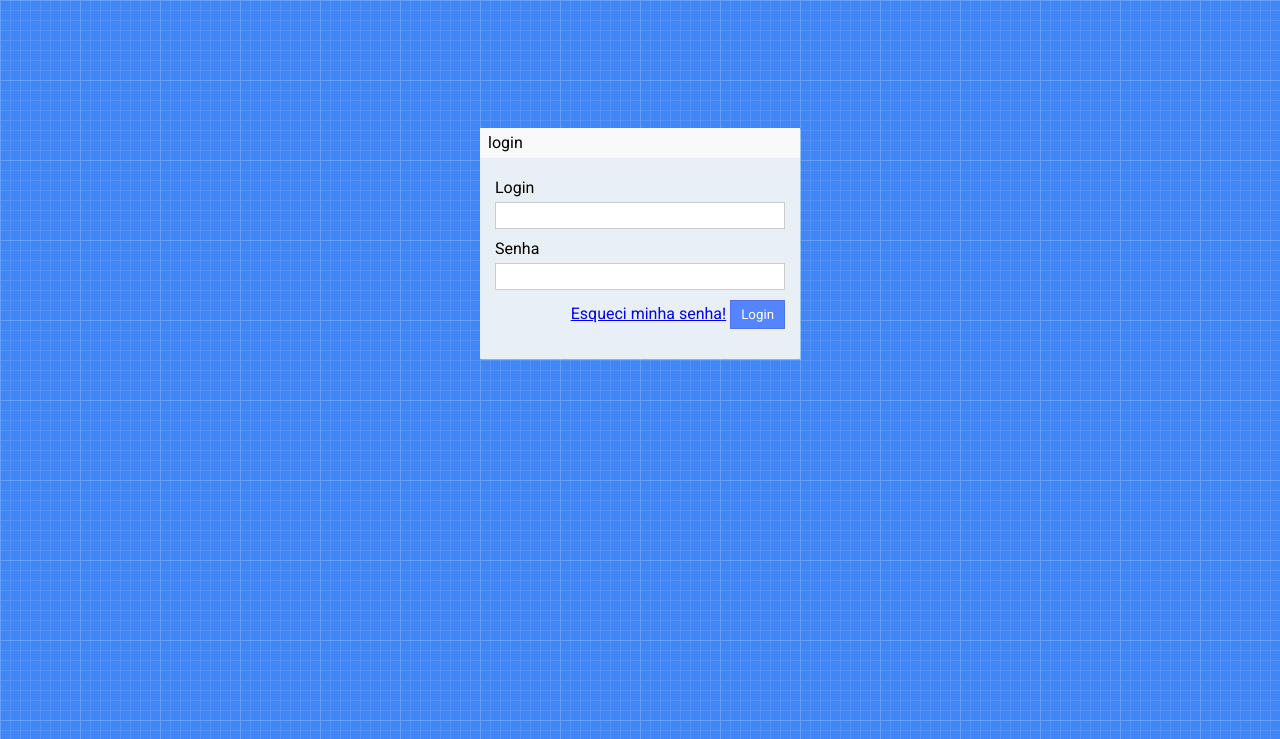
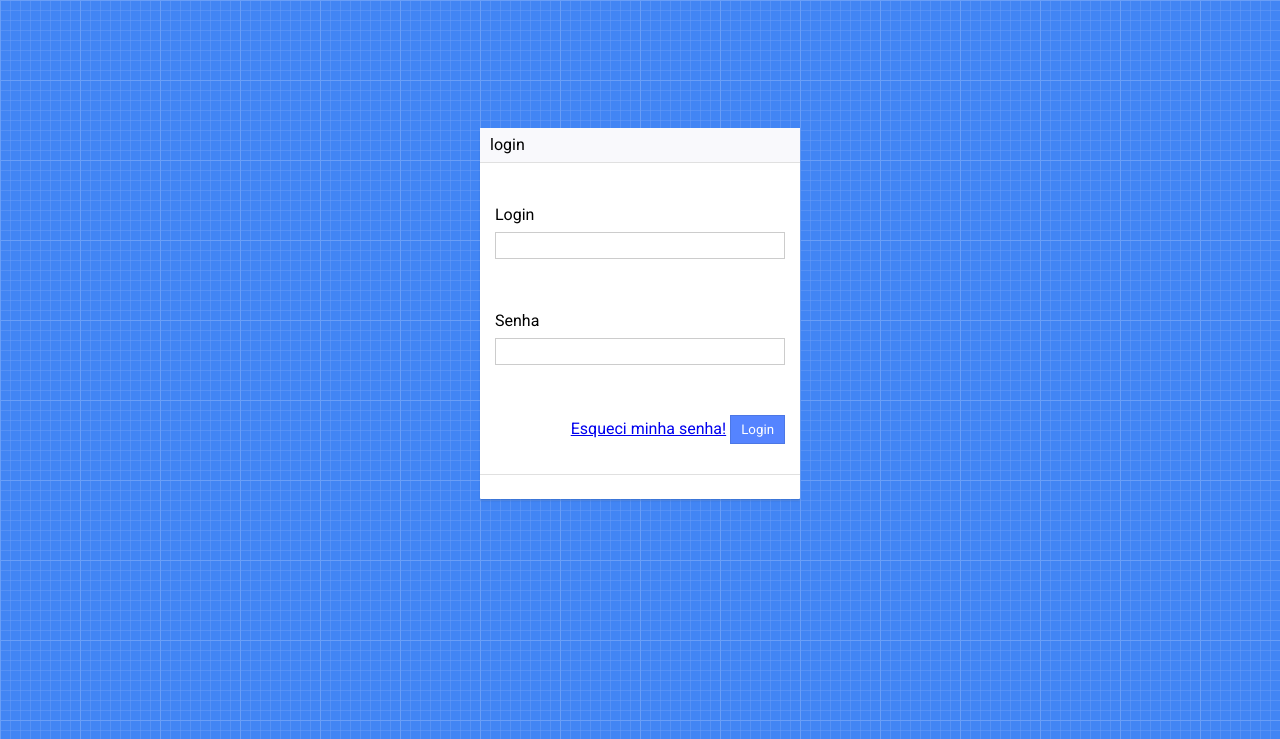
Before and after one commit to DanCassiano/site, a PHP site: page /site/login in a window 1280 px wide. Shown: the top 739 px of the page. Run offline with PHP 8.4, Linux system fonts and the light colour scheme.

Commit message:
Modos de exibicao de janelas
Opcoes basicas de janelas

```diff
--- a/assets/css/app.css
+++ b/assets/css/app.css
@@ -25,25 +25,38 @@ body {
 
 .janela {
 	position: relative;
-	background-color: #E9F0F5;
+	background-color: #fff;
 	border-radius: 1px;
-	box-shadow: 1px 1px rgba( 236, 239, 245, 0.4 );
+	box-shadow: 0 2px 2px 0 rgba(0,0,0,0.12);
 }
 
 .janela header,
 .janela header.titulo {
 	background-color: rgb(249,249,252);
 	width: 100%;
-	padding: 5px 8px;
+	padding: 5px 10px;
 	box-sizing: border-box;
-	border-bottom: 1px solid rgba( 246, 246, 251, .7);
+	/*border-bottom: 1px solid rgba( 246, 246, 251, .7);*/
+	border-bottom: 1px solid #e0e0e0;
 	display: inline-block;
+	line-height: 24px;
+	text-align: left;
 }
+
+
 
 .janela .corpo,
 .janela .rodape {
+	width: 100%;
 	padding: 10px;
 	box-sizing: border-box;
+	display: inline-block;
+	line-height: 24px;
+}
+
+.janela .rodape {
+	border-top: 1px solid #e0e0e0;
+	text-align: left;
 }
 
 /*Janelas*/
@@ -100,17 +113,19 @@ input[type=button] {
 	margin-right: 0;
 	padding-left: 5px;
 	padding-right: 5px;
+	-webkit-box-sizing: border-box;
+	-moz-box-sizing: border-box;
+	box-sizing: border-box;
 	margin-top: 10px;
 }
 
-/*.row:before,
+.row:before,
 .row:after {
 	content: " ";
 	padding: 10px;
-	-webkit-box-sizing: border-box;
-	-moz-box-sizing: border-box;
-	box-sizing: border-box;
-}*/
+	clear: both;
+	display: block;
+}
 /*Row*/
 
 /*Animacao*/
@@ -125,11 +140,15 @@ input[type=button] {
 
 /*Help*/
 .text-right {
-	text-align: right;
+	text-align: right !important;
 }
 
 .text-center {
-	text-align: center;
+	text-align: center !important;
+}
+
+.text-left {
+	text-align: left !important;
 }
 
 .float-right {
@@ -146,3 +165,10 @@ input[type=button] {
 	width: 320px;
 	margin: 10% auto;
 }
+
+.janela-board {
+	width: 320px;
+	margin: 2px;
+	display: inline-block;
+	vertical-align: top;
+}
```
Also changed, not shown: view/dashboard.php (+59 -2 lines).
